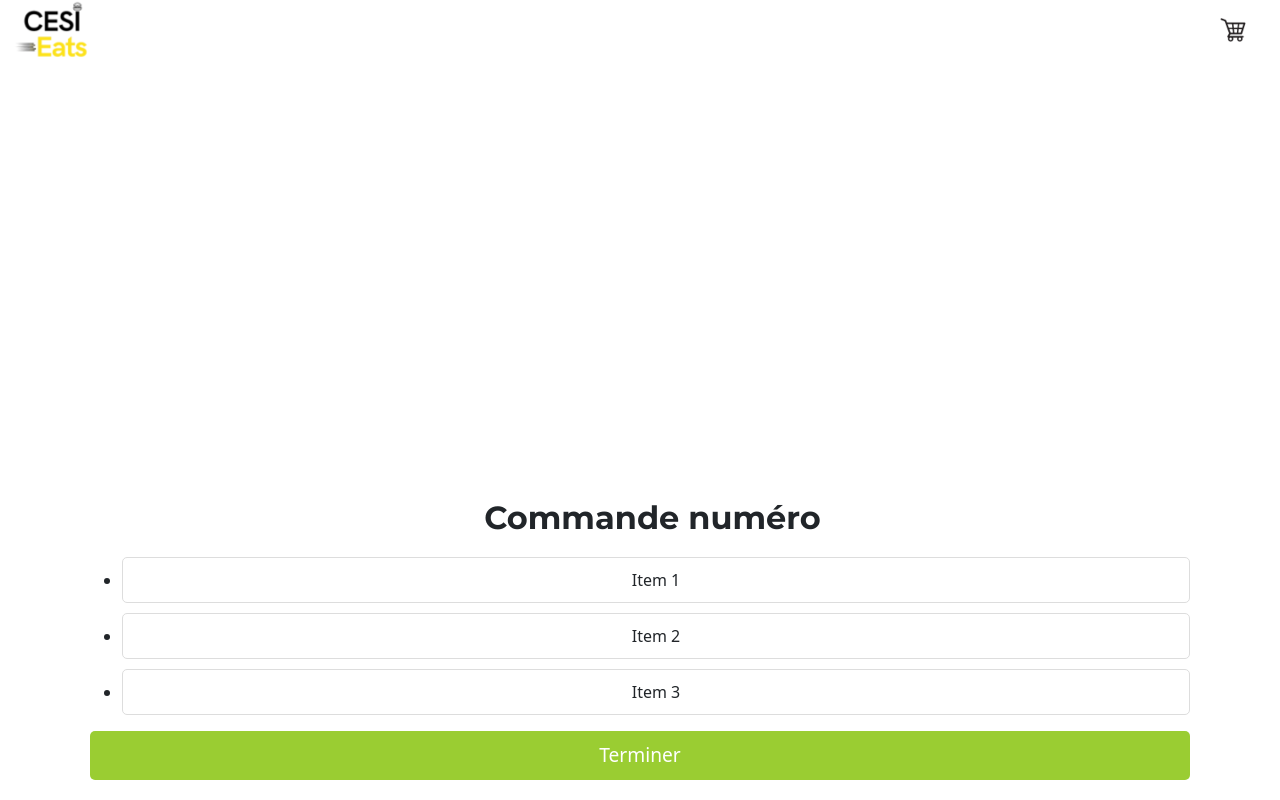
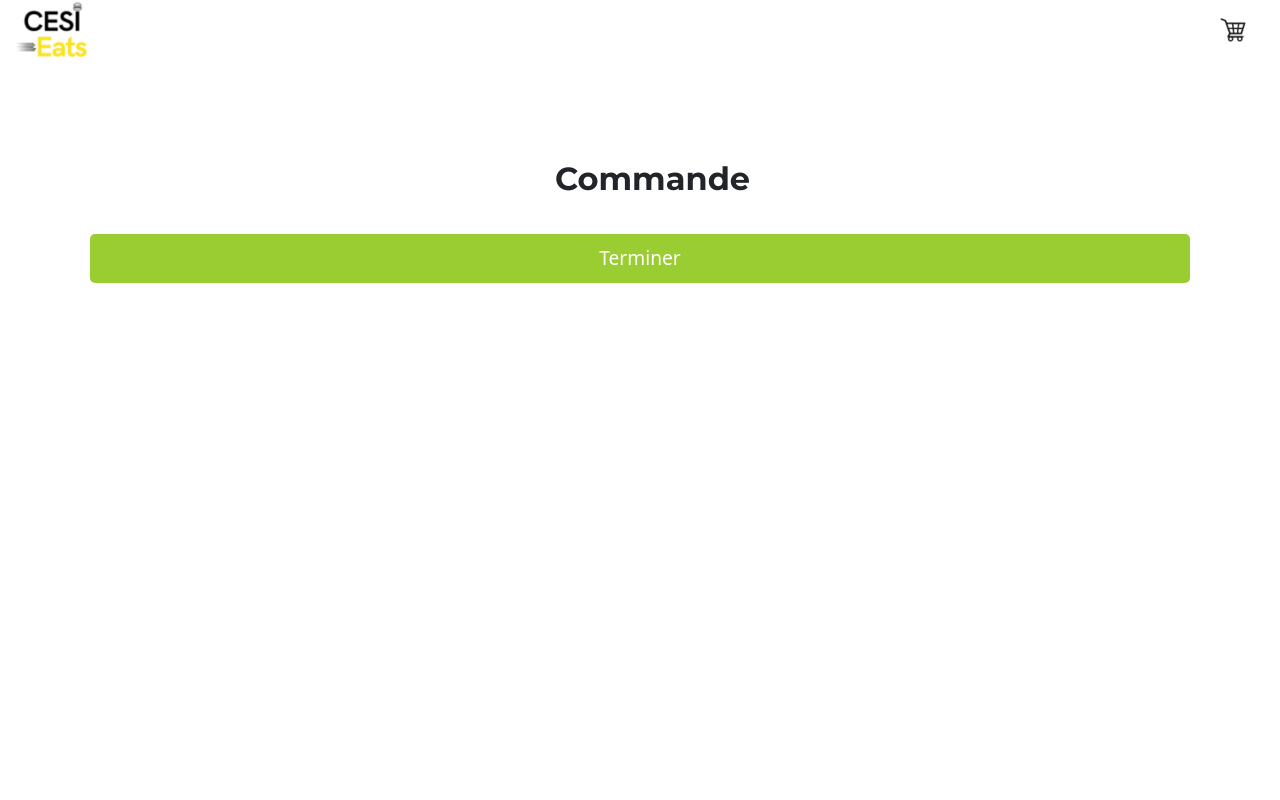
Before and after one commit to ZTR69/CESI_eats, a Vue app in the folder frontend/: page /order-detail in a window 1280 px wide. Built offline with nearby package versions, Linux system fonts and the light colour scheme.

Commit message:
précision de commande

```diff
--- a/frontend/src/components/Orders.vue
+++ b/frontend/src/components/Orders.vue
@@ -27,6 +27,9 @@
 <script setup>
 import {onMounted, ref} from 'vue';
 import apiService from "@/services/apiService.js";
+import {useRouter} from "vue-router";
+
+const router = useRouter();
 
 let list = ref([]);
 
@@ -55,6 +58,7 @@ onMounted(async () => {
 let isRequestSent = ref(false);
 
 const acceptItem = async (index) => {
+
   if (isRequestSent.value) {
     return;
   }
@@ -68,6 +72,11 @@ const acceptItem = async (index) => {
 
   const url = `/api/orders/status?orderID=${orderID}`;
 
+  localStorage.setItem('acceptedOrder', JSON.stringify({
+    order: list.value[index],
+    orderId: orderID
+  }));
+
   list.value.splice(index, 1);
 
   await apiService.fetchJsonWithToken(url, 'http://localhost:5010', 'put', {'status': 'cooking'});
@@ -79,8 +88,11 @@ const acceptItem = async (index) => {
     "addressRestaurant": addressRestaurant
   })
 
+  await router.push('/order-detail');
+
   isRequestSent.value = false;
 };
+
 const deleteItem = async (index) => {
   const orderID = list.value[index][0].orderID;
   list.value.splice(index, 1);
--- a/frontend/src/views/Restorers/Order.vue
+++ b/frontend/src/views/Restorers/Order.vue
@@ -1,10 +1,10 @@
 <template>
+  <NavigationBar :showSearchBar="false" :show-cart="true" :showAddress="false"  :hide-button="true" :hide-toggle="true"/>
   <div class="container">
-    <NavigationBar :showSearchBar="false" :show-cart="true" :showAddress="false"  :hide-button="true" :hide-toggle="true"/>
-    <h1 class="title">Commande numéro {{ orderId }}</h1>
+    <h1 class="title">Commande {{ orderId }}</h1>
     <ul class="list">
       <li v-for="(item, index) in list" :key="index" class="list-item">
-        {{ item }}
+        {{ item.itemName }} - {{ item.prix }}
       </li>
     </ul>
     <button class="finish-button">Terminer</button>
@@ -12,14 +12,20 @@
 </template>
 
 <script setup>
-import { ref } from 'vue';
+import { ref, onMounted } from 'vue';
 import NavigationBar from "@/components/NavigationBar.vue";
 
-const props = defineProps({
-  orderId: String,
+let orderId = ref('');
+let list = ref([]);
+
+onMounted(() => {
+  const acceptedOrder = localStorage.getItem('acceptedOrder');
+  if (acceptedOrder) {
+    const parsedOrder = JSON.parse(acceptedOrder);
+    orderId.value = parsedOrder.orderId;
+    list.value = parsedOrder.order;
+  }
 });
-
-let list = ref(['Item 1', 'Item 2', 'Item 3']); // Remplacez par vos données
 </script>
 
 <style scoped>
@@ -27,15 +33,14 @@ let list = ref(['Item 1', 'Item 2', 'Item 3']); // Remplacez par vos données
   display: flex;
   flex-direction: column;
   align-items: center;
-  justify-content: space-between;
-  height: 100vh;
+  height: auto; /* Change this line */
   padding: 20px;
   box-sizing: border-box;
 }
 
 .title {
   font-size: 2em;
-  margin-top: 0; /* Ajoutez cette ligne pour supprimer la marge supérieure */
+  margin-top: 0; /* This line removes the top margin */
   margin-bottom: 20px;
 }
 
```
